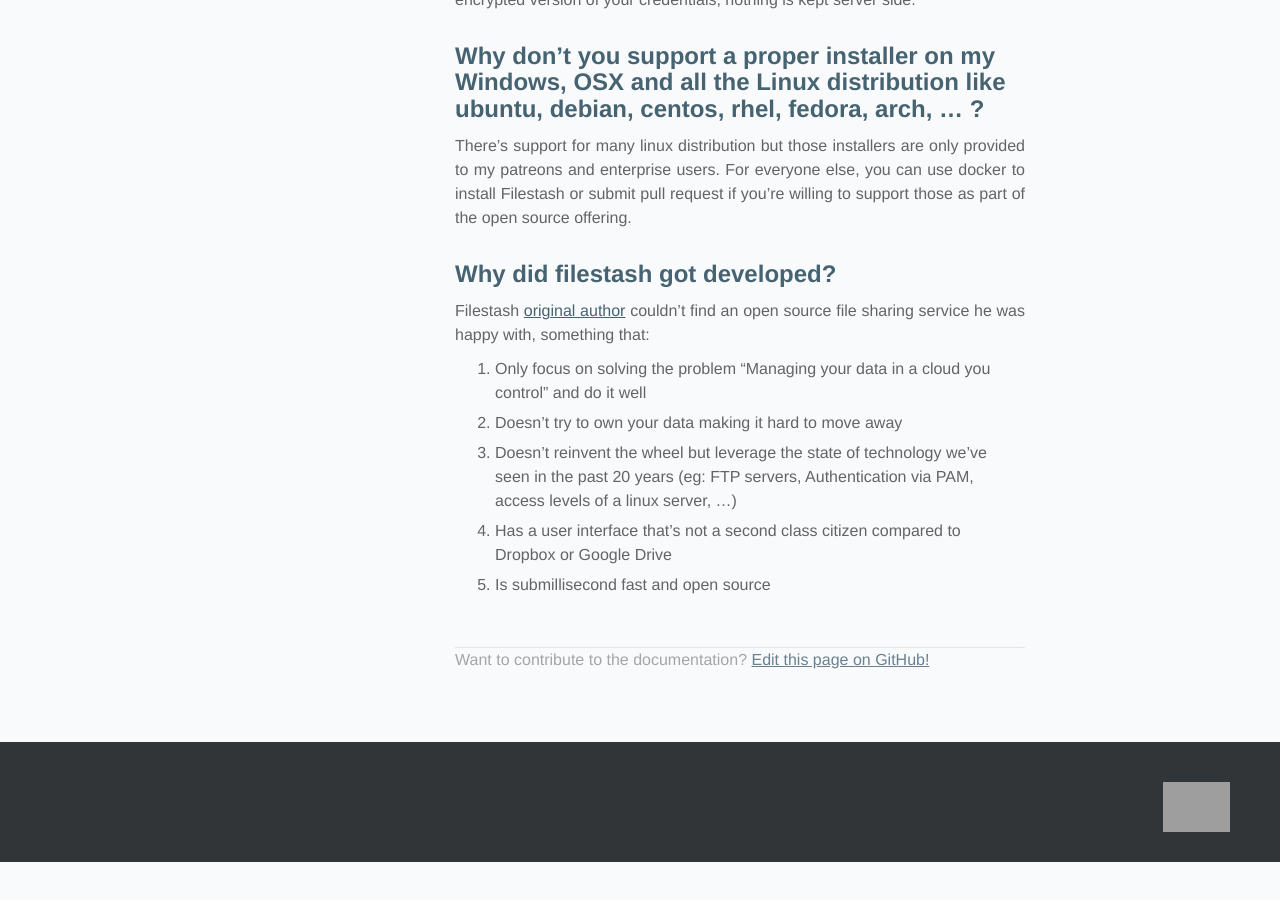
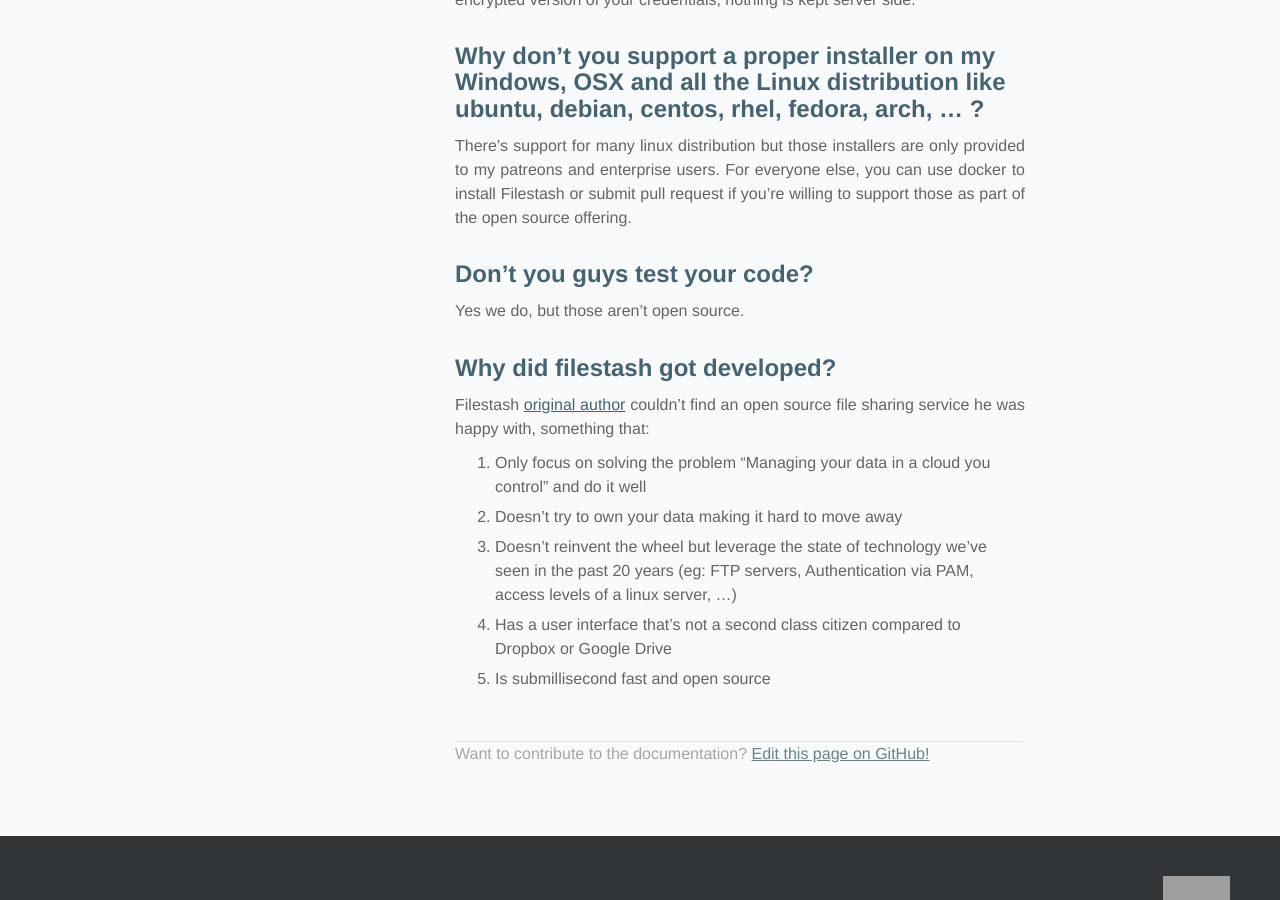
Before and after one commit to mickael-kerjean/filestash-website, a Jekyll site: the page built from _docs/faq.md, in a window 1280 px wide and 900 px high, scrolled down 520 px. Built offline with Jekyll 4.4.1, drawn with Linux system fonts in a browser that asks for light colours; nearby versions of some CDN libraries; library files that are not in the unit come from our copies; comment, search, counter and statistics services are not loaded; before the commit the page ends 1382 px from its top, so only the background shows below that; grey boxes are pictures that could not be loaded.

Commit message:
update (faq): add faq question

```diff
--- a/_docs/faq.md
+++ b/_docs/faq.md
@@ -20,6 +20,10 @@
 
 There's support for many linux distribution but those installers are only provided to my patreons and enterprise users. For everyone else, you can use docker to install Filestash or submit pull request if you're willing to support those as part of the open source offering.
 
+## Don't you guys test your code?
+
+Yes we do, but those aren't open source.
+
 ## Why did filestash got developed?
 
 Filestash [original author](https://mickael-kerjean.me) couldn't find an open source file sharing service he was happy with, something that:
```
